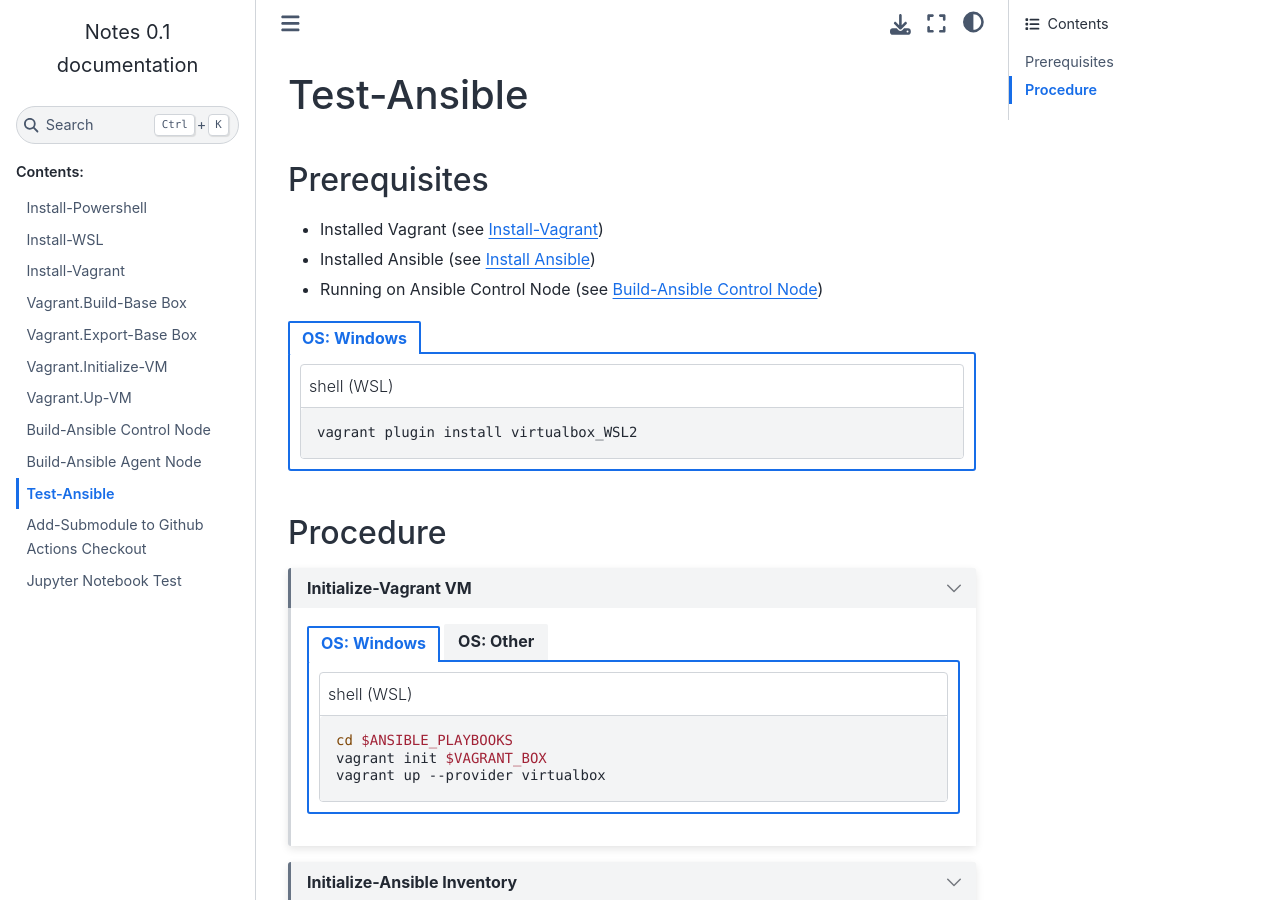
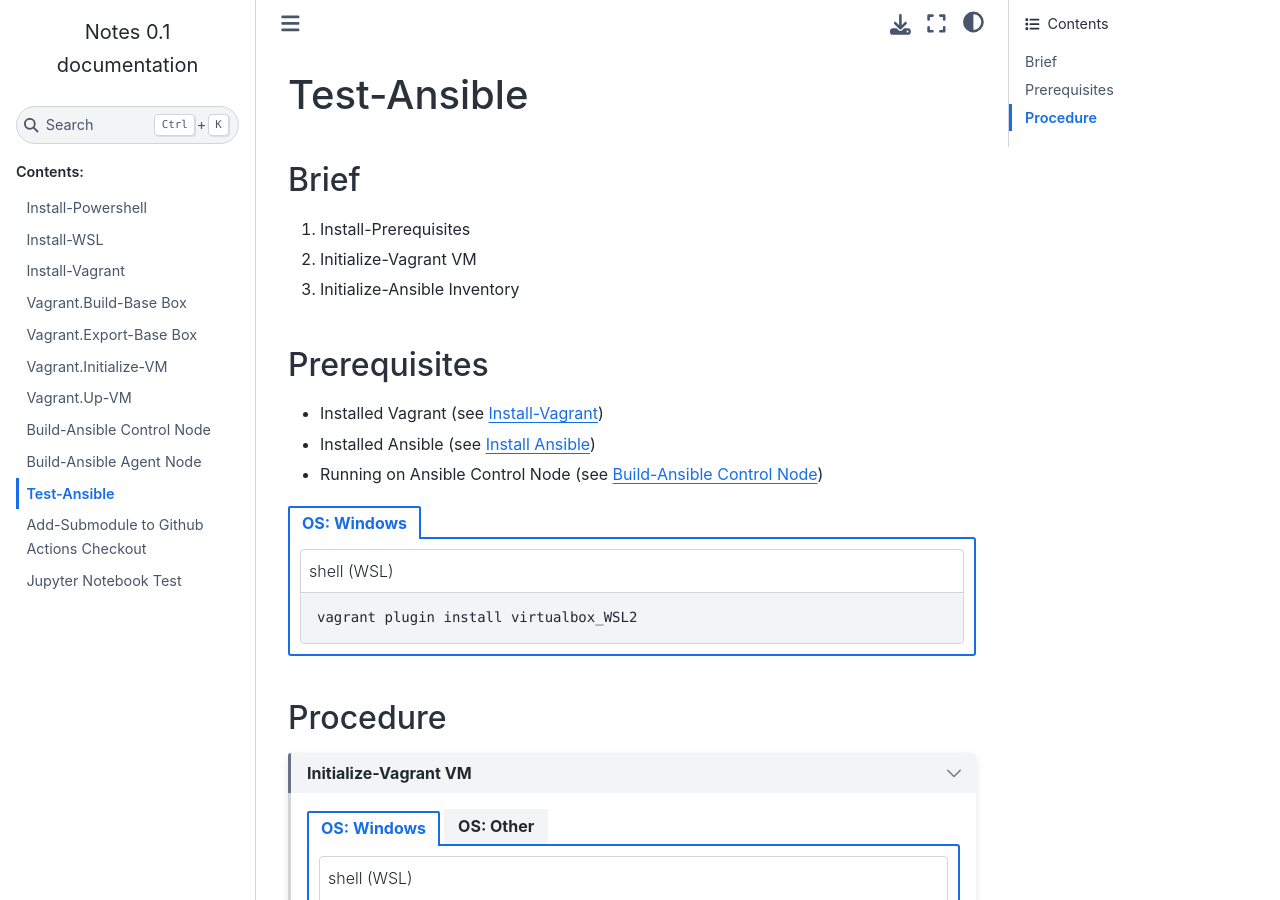
Before and after one commit to Liimurr/notes, a Sphinx documentation site: the page built from doc/Test-Ansible.rst, in a window 1280 px wide and 900 px high. Built offline with Sphinx 7.4.7 and the Sphinx Book theme 1.1.4, drawn with Linux system fonts in a browser that asks for light colours.

Commit message:
add brief to Test-Ansible

```diff
--- a/doc/Install-Vagrant.rst
+++ b/doc/Install-Vagrant.rst
@@ -1,5 +1,10 @@
 Install-Vagrant
 ===============
+
+Brief
+-----
+
+Install the latest version of Vagrant on your system.
 
 Procedure
 ---------
--- a/doc/Test-Ansible.rst
+++ b/doc/Test-Ansible.rst
@@ -1,5 +1,12 @@
 Test-Ansible
 ============
+Brief
+-----
+
+1. Install-Prerequisites
+2. Initialize-Vagrant VM
+3. Initialize-Ansible Inventory
+
 Prerequisites
 -------------
 - Installed Vagrant (see :doc:`Install-Vagrant`)
```
